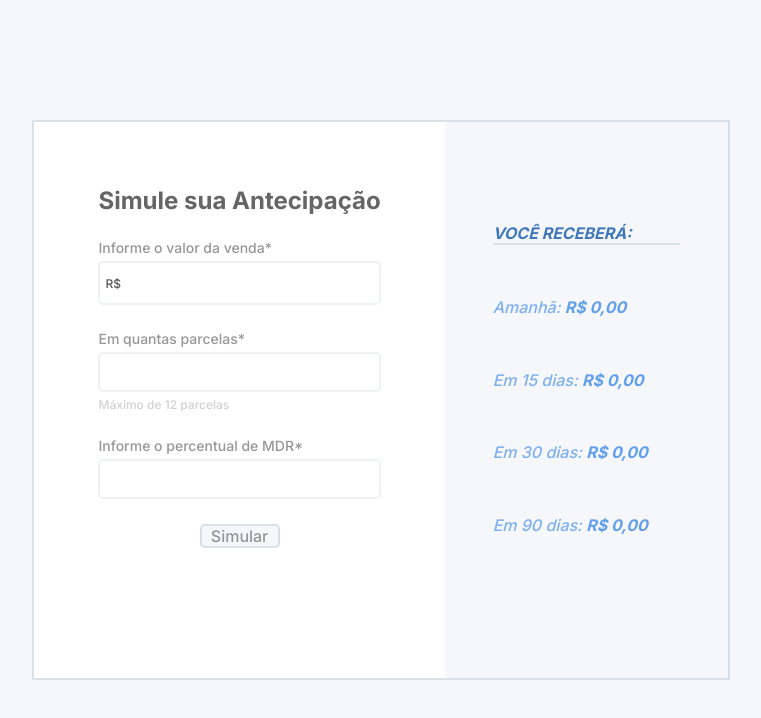
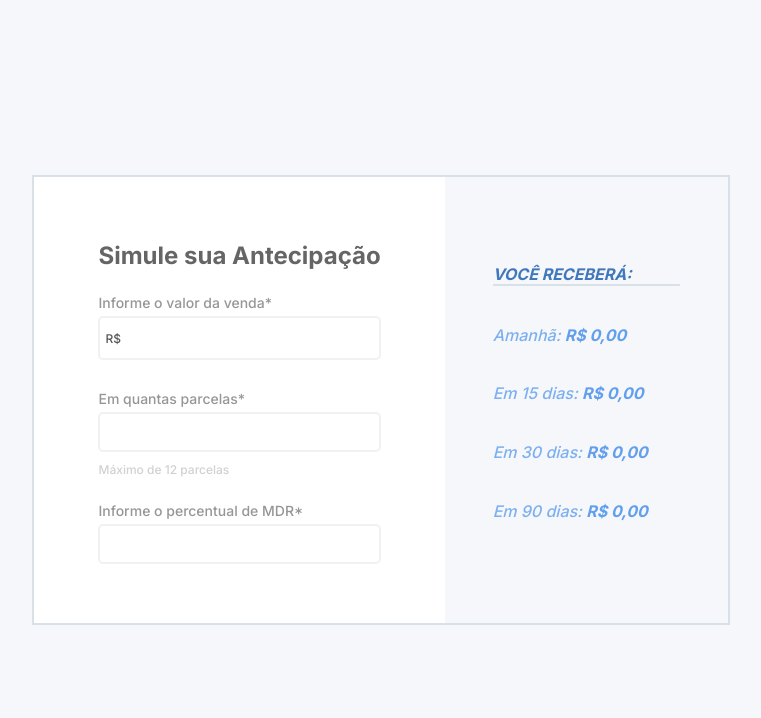
Before and after one commit to TAraujoS/desafio-frontend-1-taraujos, a React (Create React App) app: page / in a window 1280 px wide. Shown: the top 718 px of the page, without its empty margins (259-1020 px from the left). Built offline with nearby package versions, Linux system fonts and the light colour scheme.

Commit message:
refactor: auto request and yup validations

```diff
--- a/src/components/RegisterCard/index.tsx
+++ b/src/components/RegisterCard/index.tsx
@@ -9,16 +9,22 @@ export interface IRegisterValue {
   amount: number;
   installments: number;
   mdr: number;
-  days?: number[];
+  days?: [];
 }
 
 export const RegisterValue = () => {
   const { registerValue } = useContext(CalcContext);
 
   const schema = yup.object().shape({
-    amount: yup.string().required("Campo obrigatório"),
-    installments: yup.string().required("Campo obrigatório"),
-    mdr: yup.string().required("Campo obrigatório"),
+    amount: yup
+      .string()
+      .test("min", "*Valor mínimo 1000", (val) => Number(val) >= 1000),
+    installments: yup
+      .string()
+      .test("max", "*Valor máximo 12", (val) => Number(val) <= 12),
+    mdr: yup
+      .string()
+      .test("max", "*Valor máximo 100", (val) => Number(val) <= 100),
   });
 
   const {
@@ -27,10 +33,16 @@ export const RegisterValue = () => {
     formState: { errors },
   } = useForm<IRegisterValue>({ resolver: yupResolver(schema) });
 
+  const onSubmit = (data: IRegisterValue) => {
+    if (data.amount && data.installments && data.mdr) {
+      registerValue(data);
+    }
+  };
+
   return (
     <Container>
       <h1>Simule sua Antecipação</h1>
-      <form onSubmit={handleSubmit(registerValue)}>
+      <form onChange={handleSubmit(onSubmit)}>
         <DivInput>
           <label>Informe o valor da venda*</label>
           <div className="input-value">
@@ -42,6 +54,7 @@ export const RegisterValue = () => {
               {...register("amount")}
             />
           </div>
+          <span className="error">{errors.amount?.message}</span>
         </DivInput>
 
         <DivInput>
@@ -53,6 +66,7 @@ export const RegisterValue = () => {
             placeholder={errors.installments?.message}
             {...register("installments")}
           />
+          <span className="error">{errors.installments?.message}</span>
           <span>Máximo de 12 parcelas</span>
         </DivInput>
 
@@ -65,8 +79,8 @@ export const RegisterValue = () => {
             placeholder={errors.mdr?.message}
             {...register("mdr")}
           />
+          <span className="error">{errors.mdr?.message}</span>
         </DivInput>
-        <button type="submit">Simular</button>
       </form>
     </Container>
   );
--- a/src/components/RegisterCard/styles.ts
+++ b/src/components/RegisterCard/styles.ts
@@ -19,23 +19,11 @@ export const Container = styled.section`
     gap: 25px;
   }
 
-  button {
-    width: 5rem;
-    margin: 0 auto;
-    font-size: 16px;
+  .error {
+    font-size: 12px;
     font-weight: 500;
 
-    border: 2px solid var(--lightblue-border);
-    border-radius: 5px;
-    color: var(--gray-label);
-    background-color: var(--lightblue-home);
-    cursor: pointer;
-
-    &:hover {
-      color: var(--gray-h1);
-      border-color: var(--blue-inputfocus);
-      background-color: var(--white);
-    }
+    color: var(--red-input);
   }
 `;
 
--- a/src/components/ResultCard/index.tsx
+++ b/src/components/ResultCard/index.tsx
@@ -3,24 +3,21 @@ import Container from "./styles";
 
 export const ResultValues = () => {
   const { valueDay } = useCalcContext();
-
+  console.log(valueDay);
   return (
     <Container>
       <h2>VOCÊ RECEBERÁ:</h2>
       <p>
-        Amanhã: <span>R$ {valueDay.length !== 0 ? valueDay[1] : 0},00</span>
+        Amanhã: <span>R$ {valueDay.length === 0 ? 0 : valueDay[0]},00</span>
       </p>
       <p>
-        Em 15 dias:{" "}
-        <span>R$ {valueDay.length !== 0 ? valueDay[15] : 0},00</span>
+        Em 15 dias: <span>R$ {valueDay.length === 0 ? 0 : valueDay[1]},00</span>
       </p>
       <p>
-        Em 30 dias:{" "}
-        <span>R$ {valueDay.length !== 0 ? valueDay[30] : 0},00</span>
+        Em 30 dias: <span>R$ {valueDay.length === 0 ? 0 : valueDay[2]},00</span>
       </p>
       <p>
-        Em 90 dias:{" "}
-        <span>R$ {valueDay.length !== 0 ? valueDay[90] : 0},00</span>
+        Em 90 dias: <span>R$ {valueDay.length === 0 ? 0 : valueDay[3]},00</span>
       </p>
     </Container>
   );
--- a/src/context/CalcContext.tsx
+++ b/src/context/CalcContext.tsx
@@ -20,7 +20,7 @@ const CalcProvider = ({ children }: ICalcProviderProps) => {
     api
       .post("", data)
       .then((response) => {
-        setValueDay(response.data);
+        setValueDay(Object.values(response.data));
       })
       .catch((err) => {
         console.log(err);
--- a/src/pages/Home/styles.ts
+++ b/src/pages/Home/styles.ts
@@ -2,17 +2,9 @@ import styled from "styled-components";
 
 export const Container = styled.main`
   display: flex;
-  height: 70vh;
+  height: 45vh;
   width: 100%;
   min-height: 450px;
 
   border: 2px solid var(--lightblue-border);
-
-  @media screen and (max-width: 1024px) {
-    height: 45vh;
-  }
-
-  @media screen and (min-width: 1440px) {
-    height: 45vh;
-  }
 `;
```
